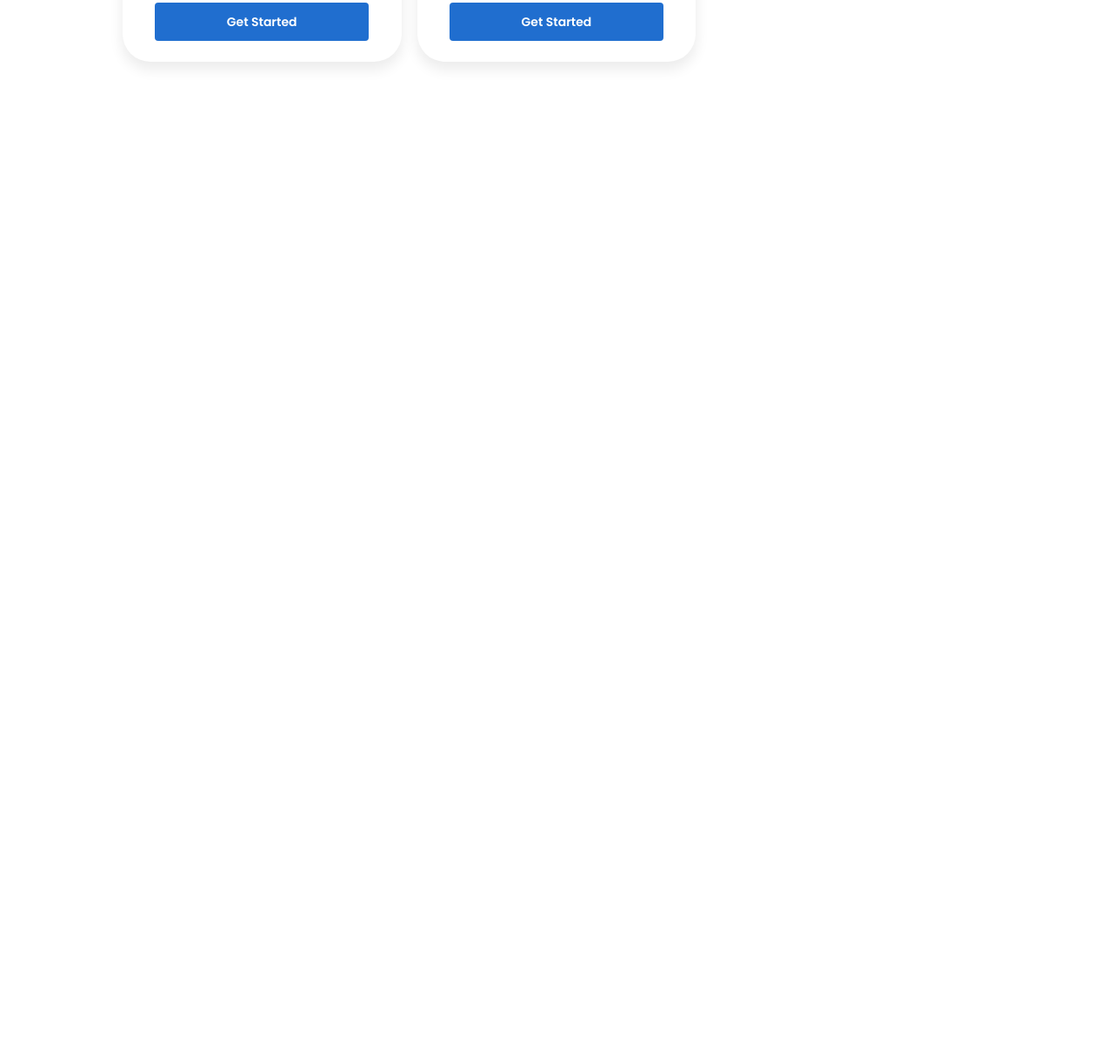
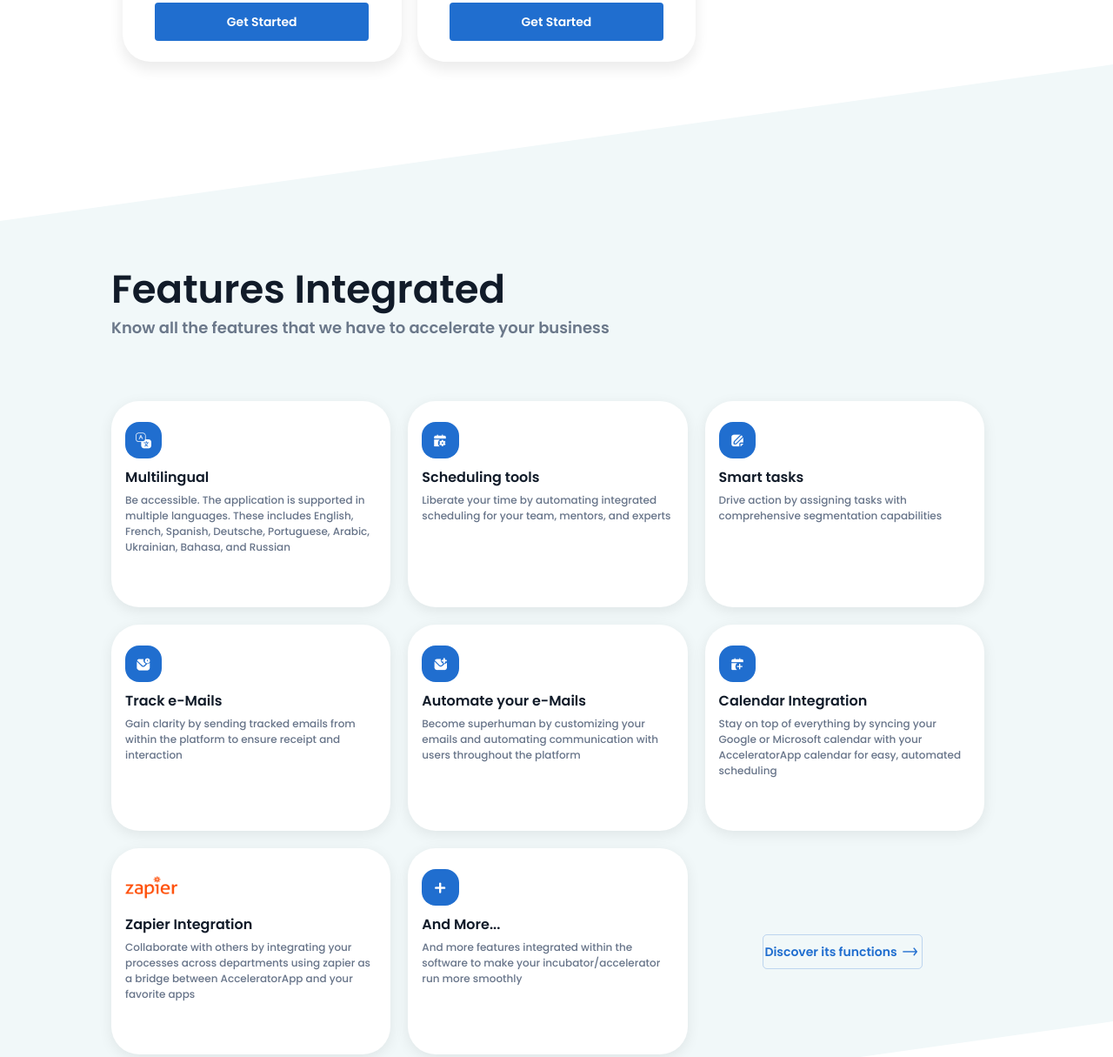
Before and after one commit to saschenkab/accelerator-app, a Gatsby site: page / in a window 1280 px wide. Shown: the part 2968-4183 px from the top of the page at 87% size. Before the commit the page ends 3277 px from the top, so only its background shows below. Built offline with nearby package versions, Linux system fonts and the light colour scheme; Gatsby itself is replaced by a stand-in of ours.

Commit message:
features component added

```diff
--- /dev/null
+++ b/src/components/Features/index.jsx
@@ -0,0 +1,133 @@
+import { graphql, useStaticQuery } from "gatsby";
+import React from "react";
+import {
+  Card,
+  CardsContainer,
+  Container,
+  Skew,
+  Title,
+  Image,
+  Description,
+  DiscoverButton,
+} from "./styles";
+import Slider from "react-slick";
+import "slick-carousel/slick/slick.css";
+import "slick-carousel/slick/slick-theme.css";
+import { useMediaQuery } from "react-responsive";
+import arrow from "../../images/Right-Arrow.png";
+
+const Features = () => {
+  const settings = {
+    dots: true,
+    infinite: false,
+    autoplay: true,
+    speed: 1000,
+    autoplaySpeed: 5000,
+    pauseOnHover: true,
+    slidesToShow: 1,
+    slidesToScroll: 1,
+    arrows: false,
+    initialSlide: 0,
+    responsive: [
+      {
+        breakpoint: 530,
+        settings: {
+          slidesToShow: 1,
+          slidesToScroll: 1,
+        },
+      },
+      {
+        breakpoint: 900,
+        settings: {
+          slidesToShow: 2,
+          slidesToScroll: 1,
+        },
+      },
+      {
+        breakpoint: 1025,
+        settings: {
+          slidesToShow: 3,
+          slidesToScroll: 1,
+        },
+      },
+    ],
+  };
+
+  const data = useStaticQuery(graphql`
+    query FeaturesQuery {
+      featuresJson {
+        featuresCards {
+          title
+          description
+          icon {
+            url {
+              publicURL
+            }
+          }
+        }
+      }
+    }
+  `);
+
+  const s_m_width = useMediaQuery({
+    query: "(max-width: 1024px)",
+  });
+
+  const mappedData = data.featuresJson.featuresCards;
+
+  const Cards = () => {
+    if (s_m_width) {
+      return (
+        <Slider {...settings}>
+          {mappedData.map((features) => {
+            return (
+              <Card id={features.id}>
+                <Image
+                  key={features.icon.url.publicURL}
+                  src={features.icon.url.publicURL}
+                />
+                <Title>{features.title}</Title>
+                <Description>{features.description}</Description>
+              </Card>
+            );
+          })}
+        </Slider>
+      );
+    } else {
+      return (
+        <>
+          {mappedData.map((features) => {
+            return (
+              <Card>
+                <Image src={features.icon.url.publicURL} />
+                <Title>{features.title}</Title>
+                <Description>{features.description}</Description>
+              </Card>
+            );
+          })}
+          <DiscoverButton>
+            Discover its functions <img src={arrow} alt='' />
+          </DiscoverButton>
+        </>
+      );
+    }
+  };
+  return (
+    <div>
+      <Skew></Skew>
+      <Container>
+        <>
+          <h1>Features Integrated</h1>
+          <span>
+            Know all the features that we have to accelerate your business
+          </span>
+        </>
+        <CardsContainer>
+          <Cards />
+        </CardsContainer>
+      </Container>
+    </div>
+  );
+};
+
+export default Features;
--- /dev/null
+++ b/src/components/Features/styles.js
@@ -0,0 +1,196 @@
+import styled from "styled-components";
+
+export const Skew = styled.div`
+  width: 100%;
+  height: 1100px;
+  overflow: hidden;
+  background: #f1f8f9;
+  transform: skew(0deg, -8deg) translateY(-145px);
+  /* top: 403%; */
+  position: absolute;
+  z-index: -1;
+
+  @media screen and (min-width: 0) and (max-width: 480px) {
+    transform: skew(0deg, -7deg) translateY(-140px);
+    top: 448%;
+  }
+
+  @media screen and (min-width: 481px) and (max-width: 768px) {
+    transform: skew(0deg, -7deg) translateY(-140px);
+  }
+
+  @media screen and (min-width: 769px) and (max-width: 1024px) {
+    top: 290%;
+  }
+`;
+
+export const Container = styled.div`
+  display: flex;
+  flex-direction: column;
+  align-items: center;
+  justify-content: center;
+  padding: 0 10%;
+
+  h1 {
+    font-family: "Poppins";
+    font-style: normal;
+    font-weight: 600;
+    font-size: 45px;
+    line-height: 48px;
+    align-self: flex-start;
+    margin: 0;
+    margin-bottom: 8px;
+    color: #111b29;
+  }
+
+  span {
+    font-family: "Poppins";
+    font-style: normal;
+    font-weight: 600;
+    font-size: 18px;
+    line-height: 24px;
+    align-self: flex-start;
+    color: #6b788a;
+    margin-bottom: 72px;
+  }
+
+  @media screen and (min-width: 0) and (max-width: 480px) {
+    padding: 0 3.505%;
+    h1 {
+      margin-bottom: 7%;
+    }
+  }
+
+  @media screen and (min-width: 481px) and (max-width: 768px) {
+    padding: 0 4%;
+  }
+
+  @media screen and (min-width: 769px) and (max-width: 1024px) {
+    padding: 0 8%;
+  }
+`;
+
+export const CardsContainer = styled.div`
+  display: flex;
+  flex-flow: row wrap;
+  width: 100%;
+  align-items: center;
+  gap: 20px;
+
+  div:nth-child(7) {
+    img {
+      background-color: #fff;
+      width: 60px;
+    }
+  }
+
+  .slick-slider {
+    width: 100%;
+    height: 280px;
+  }
+
+  .slick-slide {
+    width: 100%;
+    padding: 10px;
+  }
+
+  .slick-prev,
+  .slick-next {
+    display: none !important;
+  }
+
+  .slick-dots li {
+    width: 5px;
+  }
+
+  .slick-dots li button {
+    display: block;
+    width: 7px;
+    height: 7px;
+    padding: 3px;
+    cursor: pointer;
+    background: white;
+    border: 1px solid #206ecf;
+    border-radius: 50%;
+    &:hover {
+      background-color: #206ecf;
+    }
+  }
+
+  .slick-dots li.slick-active button {
+    background-color: #206ecf !important;
+  }
+
+  .slick-dots li button:before {
+    content: none;
+  }
+`;
+
+export const Card = styled.div`
+  display: flex;
+  flex-direction: column;
+  align-items: flex-start;
+  font-family: "Poppins";
+  padding: 24px 16px 0 16px;
+  background-color: #fff;
+  width: calc(33.33% - 20px);
+  height: 237px;
+  box-shadow: 0px 4px 16px rgba(0, 0, 0, 0.08);
+  border-radius: 32px;
+
+  @media screen and (min-width: 0) and (max-width: 600px) {
+    width: 100%;
+    box-shadow: 0px 4px 10px rgba(0, 0, 0, 0.08);
+  }
+`;
+
+export const Image = styled.img`
+  object-fit: scale-down;
+  background-color: #206ecf;
+  border-radius: 16px;
+  width: 42.35px;
+  height: 42px;
+  margin-bottom: 8px;
+`;
+
+export const Title = styled.h3`
+  font-style: normal;
+  font-weight: 600;
+  font-size: 16px;
+  line-height: 27px;
+  color: #111b29;
+  margin: 0;
+  margin-bottom: 4px;
+`;
+
+export const Description = styled.p`
+  font-style: normal;
+  font-weight: 500;
+  font-size: 12px;
+  line-height: 18px;
+  color: #677489;
+  margin: 0;
+`;
+
+export const DiscoverButton = styled.div`
+  display: flex;
+  flex-direction: row;
+  justify-content: center;
+  align-items: center;
+  margin: 6.5%;
+  color: #206ecf;
+  font-weight: 600;
+  width: 18%;
+  line-height: 18px;
+  text-align: center;
+  font-size: 14px;
+  height: 40px;
+  border-radius: 5px;
+  font-family: "Poppins";
+  border: 1px solid #206ecf40;
+
+  img {
+    object-fit: scale-down;
+    margin-left: 2%;
+  }
+`;
--- a/src/pages/index.js
+++ b/src/pages/index.js
@@ -1,6 +1,7 @@
 import * as React from "react";
 import Header from "../components/Header";
 import Community from "../components/Community";
+import Features from "../components/Features";
 import "../index.module.css";
 
 const IndexPage = () => {
@@ -8,6 +9,7 @@ const IndexPage = () => {
     <>
       <Header />
       <Community />
+      <Features />
     </>
   );
 };
```
